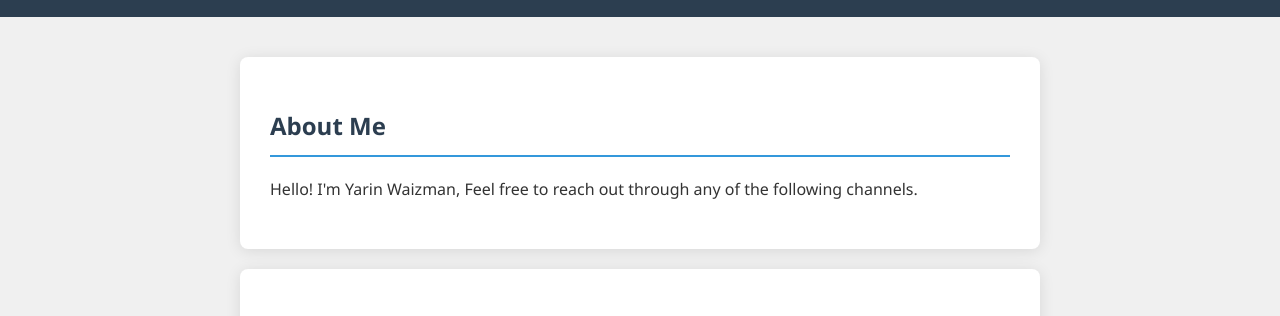
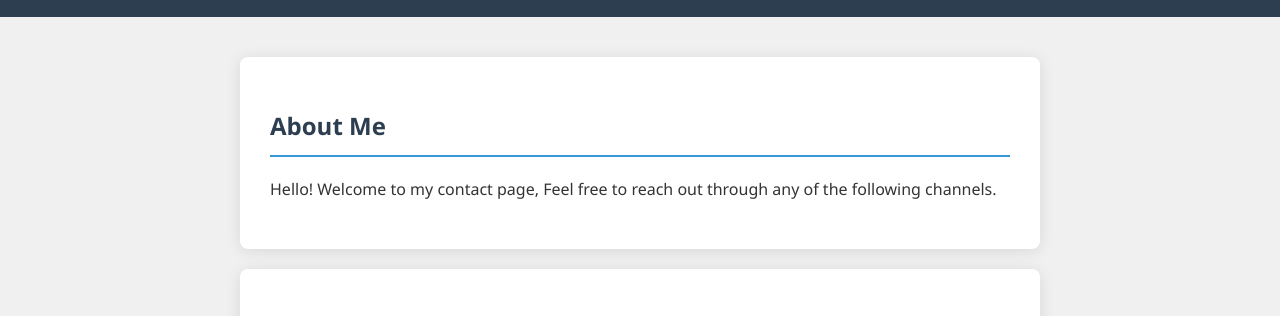
Before and after one commit to yarinwaizman/contact, a plain HTML site: page index.html in a window 1280 px wide. Shown: the part 127-443 px from the top of the page. Drawn offline with Linux system fonts and the light colour scheme.

Commit message:
aboutmeFix

```diff
--- a/index.html
+++ b/index.html
@@ -127,7 +127,7 @@
     <div class="container">
         <section>
             <h2>About Me</h2>
-            <p>Hello! I'm Yarin Waizman, Feel free to reach out through any of the following channels.</p>
+            <p>Hello! Welcome to my contact page, Feel free to reach out through any of the following channels.</p>
         </section>
 
         <section>
```
